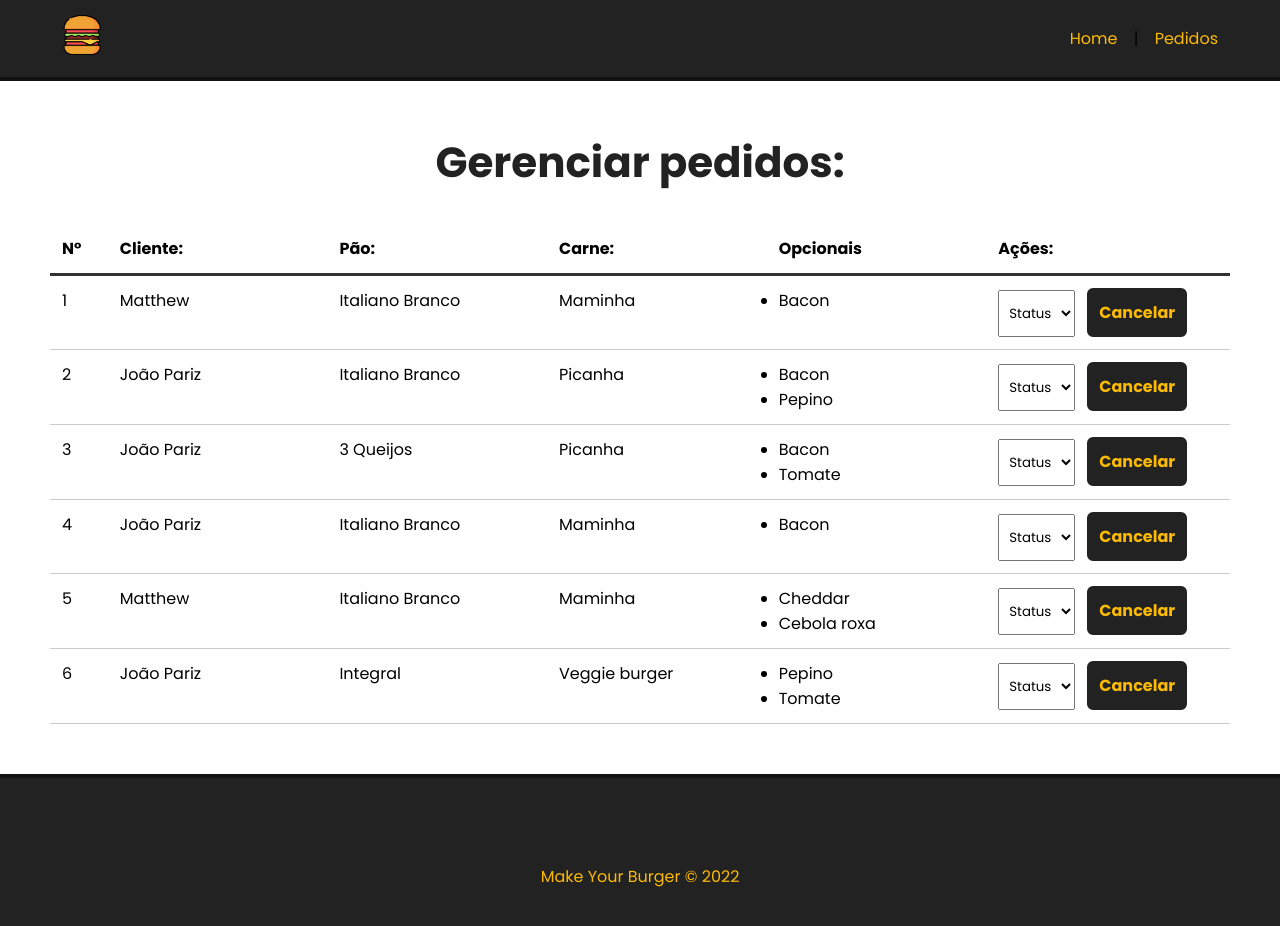
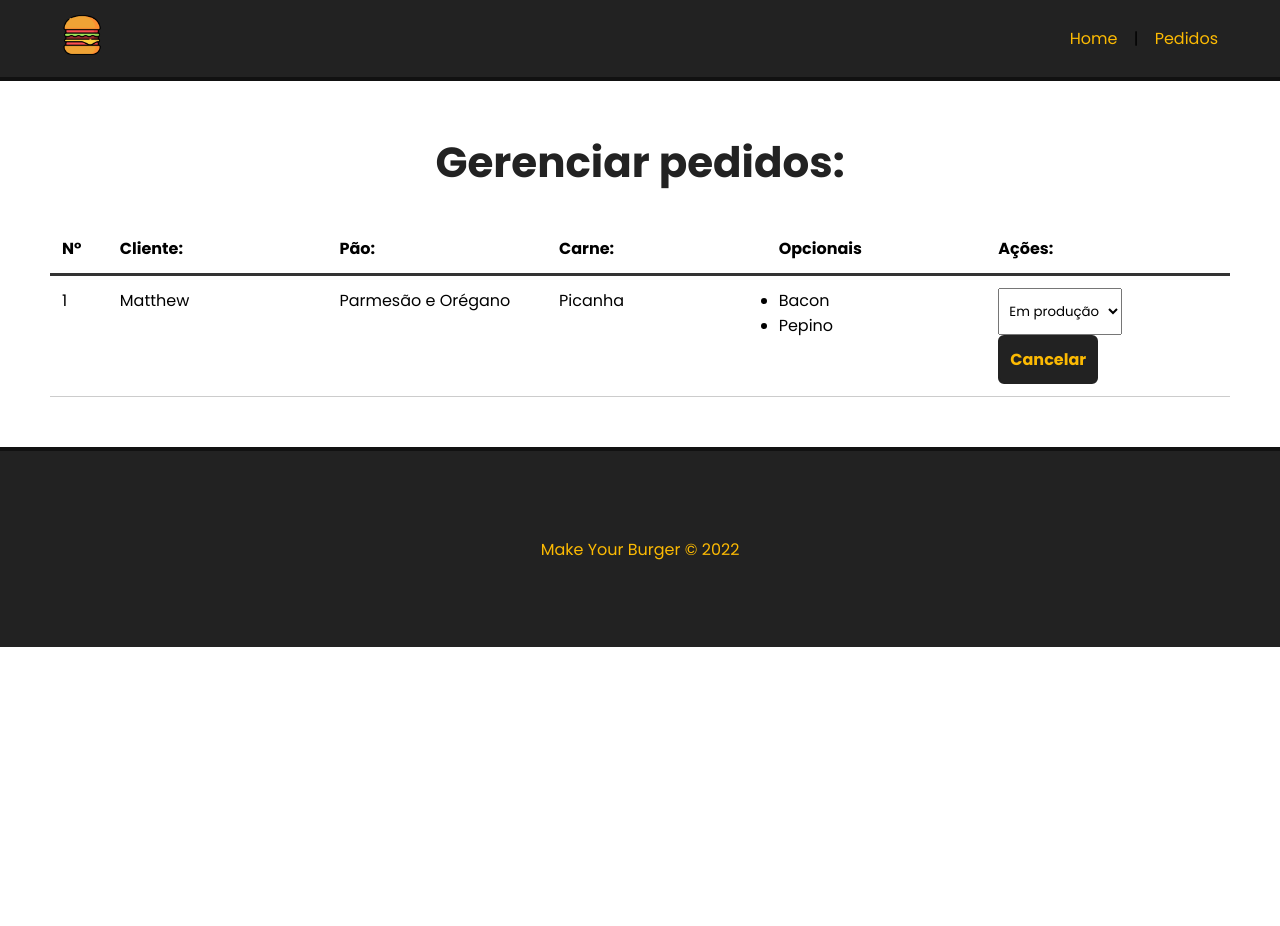
Before and after one commit to joaopariz/make-your-burger, a Vue app: page /pedidos in a window 1280 px wide. Shown: the top 926 px of the page. After the commit the page ends 800 px from the top, so only its background shows below. Built offline with nearby package versions, Linux system fonts and the light colour scheme; data requests are answered from the project's data file.

Commit message:
create message update/delete req

```diff
--- a/db/db.json
+++ b/db/db.json
@@ -80,67 +80,14 @@
   "burgers": [
     {
       "nome": "Matthew ",
-      "carne": "Maminha",
-      "pao": "Italiano Branco",
-      "opcionais": [
-        "Bacon"
-      ],
-      "status": "Solicitado",
-      "id": 1
-    },
-    {
-      "nome": "João Pariz",
       "carne": "Picanha",
-      "pao": "Italiano Branco",
+      "pao": "Parmesão e Orégano",
       "opcionais": [
         "Bacon",
         "Pepino"
       ],
-      "status": "Solicitado",
-      "id": 2
-    },
-    {
-      "nome": "João Pariz",
-      "carne": "Picanha",
-      "pao": "3 Queijos",
-      "opcionais": [
-        "Bacon",
-        "Tomate"
-      ],
-      "status": "Solicitado",
-      "id": 3
-    },
-    {
-      "nome": "João Pariz",
-      "carne": "Maminha",
-      "pao": "Italiano Branco",
-      "opcionais": [
-        "Bacon"
-      ],
-      "status": "Solicitado",
-      "id": 4
-    },
-    {
-      "nome": "Matthew ",
-      "carne": "Maminha",
-      "pao": "Italiano Branco",
-      "opcionais": [
-        "Cheddar",
-        "Cebola roxa"
-      ],
-      "status": "Solicitado",
-      "id": 5
-    },
-    {
-      "nome": "João Pariz",
-      "carne": "Veggie burger",
-      "pao": "Integral",
-      "opcionais": [
-        "Pepino",
-        "Tomate"
-      ],
-      "status": "Solicitado",
-      "id": 6
+      "status": "Em produção",
+      "id": 1
     }
   ]
 }
--- a/src/components/Dashboard.vue
+++ b/src/components/Dashboard.vue
@@ -1,5 +1,6 @@
 <template>
   <div class="burger-table">
+    <Message :msg="msg" v-show="msg" />
     <div>
       <div class="burger-table-heading">
         <div class="order-id">N°</div>
@@ -30,10 +31,24 @@
             </ul>
           </div>
           <div>
-            <select name="status" class="status">
-              <option value="" disabled selected>Status</option>
+            <select
+              name="status"
+              class="status"
+              @change="updateBurger($event, burger.id)"
+            >
+              <option value="" disabled selected>Selecione</option>
+              <option
+                v-for="s in status"
+                :key="s.id"
+                :value="s.tipo"
+                :selected="burger.status === s.tipo"
+              >
+                {{ s.tipo }}
+              </option>
             </select>
-            <button class="delete-btn">Cancelar</button>
+            <button class="delete-btn" @click="deleteBurger(burger.id)">
+              Cancelar
+            </button>
           </div>
         </div>
       </div>
@@ -42,13 +57,19 @@
 </template>
 
 <script>
+import Message from "./Message.vue";
+
 export default {
   name: "Dashboard",
+  components: {
+    Message,
+  },
   data() {
     return {
       burgers: null,
       burger_id: null,
       status: [],
+      msg: null,
     };
   },
   methods: {
@@ -60,6 +81,50 @@ export default {
       this.burgers = data;
 
       // Resgatar os status
+      this.getStatus();
+    },
+    async getStatus() {
+      const req = await fetch("http://localhost:3000/status");
+
+      const data = await req.json();
+
+      this.status = data;
+    },
+    async deleteBurger(id) {
+      const req = await fetch(`http://localhost:3000/burgers/${id}`, {
+        method: "DELETE",
+      });
+
+      const res = await req.json();
+
+      // Mensagem ao deletar
+      this.msg = "Pedido removido com sucesso";
+
+      // Limpar mensagem
+
+      setTimeout(() => (this.msg = ""), 3000);
+
+      this.getPedidos();
+    },
+    async updateBurger(event, id) {
+      const option = event.target.value;
+
+      const dataJson = JSON.stringify({ status: option });
+
+      const req = await fetch(`http://localhost:3000/burgers/${id}`, {
+        method: "PATCH",
+        headers: { "Content-Type": "application/json" },
+        body: dataJson,
+      });
+
+      const res = await req.json();
+
+      // Mensagem ao deletar
+      this.msg = `Pedido N° ${res.id} atualizado para ${res.status}`;
+
+      // Limpar mensagem
+
+      setTimeout(() => (this.msg = ""), 3000);
     },
   },
   mounted() {
```
